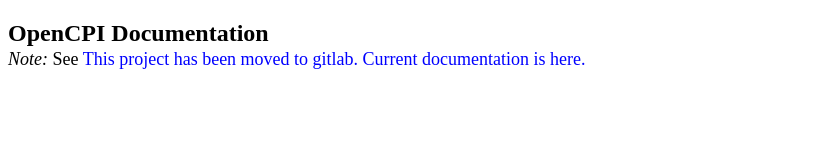
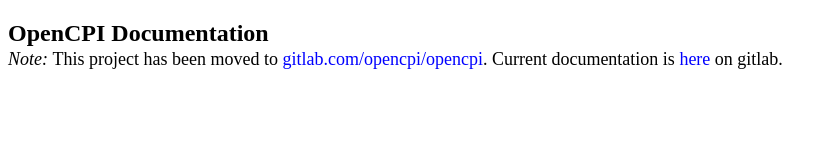
Before and after one commit to opencpi/opencpi.github.io, a plain HTML site: page index.html in a window 1280 px wide. Shown: the whole page, without its empty margins (0-836 px from the left). Drawn offline with Linux system fonts and the light colour scheme.

Commit message:
update index page again

```diff
--- a/index.html
+++ b/index.html
@@ -23,5 +23,7 @@ a:hover {
 <title>OpenCPI Documentation</title>
 </head>
 <h2 style="margin-bottom: 0px;">OpenCPI Documentation</h2>
-<p style="font-size: large; margin-top: 2px;"><i>Note: </i>See <a href="https://gitlab.com/opencpi/opencpi">This project has been moved to gitlab.  Current documentation is here.</a></p>
+<p style="font-size: large; margin-top: 2px;">
+  <i>Note: </i>This project has been moved to <a href='https://gitlab.com/opencpi/opencpi'>gitlab.com/opencpi/opencpi</a>.  Current documentation is <a href="https://opencpi.gitlab.io">here</a> on gitlab.
+</p>
 </html>
```
